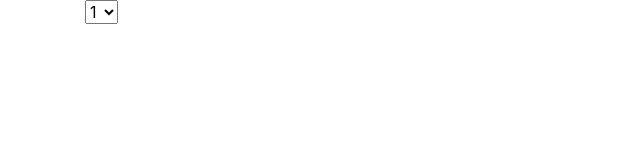
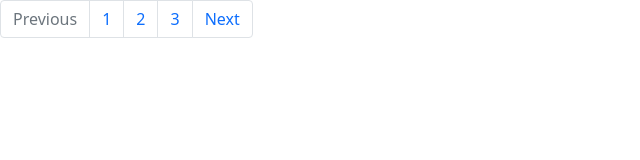
Before and after one commit to alimov-jaxongir/tasks-mmm, a plain HTML site: page index.html in a window 1280 px wide. Shown: the whole page, without its empty margins (0-640 px from the left). Drawn offline with nearby package versions, Linux system fonts and the light colour scheme.

Commit message:
third commit

```diff
--- a/index.html
+++ b/index.html
@@ -7,22 +7,21 @@
     <title>Blur</title>
 
 
-    <link rel="stylesheet" href="https://cdn.jsdelivr.net/npm/bootstrap@4.3.1/dist/css/bootstrap.min.css" integrity="sha384-ggOyR0iXCbMQv3Xipma34MD+dH/1fQ784/j6cY/iJTQUOhcWr7x9JvoRxT2MZw1T" crossorigin="anonymous">
-</head>
+    <link href="https://cdn.jsdelivr.net/npm/bootstrap@5.1.3/dist/css/bootstrap.min.css" rel="stylesheet" integrity="sha384-1BmE4kWBq78iYhFldvKuhfTAU6auU8tT94WrHftjDbrCEXSU1oBoqyl2QvZ6jIW3" crossorigin="anonymous"></head>
 <body>
- <div class="container">
-
-    <select name="" class="form-select" id="" aria-label="Select uchun joy">
-        <option  selected>1</option>
-        <option value="2" disabled>2</option>
-        <option value="3" class="hover">3</option>
-        <option value="4">4</option>
-        <img src="Uhay7C.jpg" alt="">
-    </select>
- </div>
-
-<script src="https://code.jquery.com/jquery-3.3.1.slim.min.js" integrity="sha384-q8i/X+965DzO0rT7abK41JStQIAqVgRVzpbzo5smXKp4YfRvH+8abtTE1Pi6jizo" crossorigin="anonymous"></script>
-<script src="https://cdn.jsdelivr.net/npm/popper.js@1.14.7/dist/umd/popper.min.js" integrity="sha384-UO2eT0CpHqdSJQ6hJty5KVphtPhzWj9WO1clHTMGa3JDZwrnQq4sF86dIHNDz0W1" crossorigin="anonymous"></script>
-<script src="https://cdn.jsdelivr.net/npm/bootstrap@4.3.1/dist/js/bootstrap.min.js" integrity="sha384-JjSmVgyd0p3pXB1rRibZUAYoIIy6OrQ6VrjIEaFf/nJGzIxFDsf4x0xIM+B07jRM" crossorigin="anonymous"></script>
+    <nav aria-label="Page navigation example">
+        <ul class="pagination justify-content-start">
+          <li class="page-item disabled">
+            <a class="page-link">Previous</a>
+          </li>
+          <li class="page-item"><a class="page-link" href="#">1</a></li>
+          <li class="page-item"><a class="page-link" href="#">2</a></li>
+          <li class="page-item"><a class="page-link" href="#">3</a></li>
+          <li class="page-item">
+            <a class="page-link" href="#">Next</a>
+          </li>
+        </ul>
+      </nav>
+ <script src="https://cdn.jsdelivr.net/npm/bootstrap@5.1.3/dist/js/bootstrap.bundle.min.js" integrity="sha384-ka7Sk0Gln4gmtz2MlQnikT1wXgYsOg+OMhuP+IlRH9sENBO0LRn5q+8nbTov4+1p" crossorigin="anonymous"></script>
 </body>
 </html>
```
